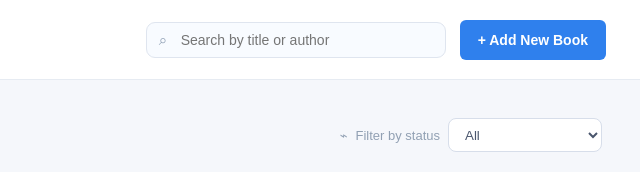
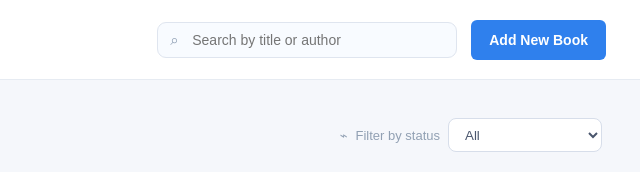
Before and after one commit to sumanksardar/CET252-BookVault, a website: page CLIENT/index.html in a window 1280 px wide. Shown: the top 172 px of the page, 640-1280 px from the left. Drawn offline with Linux system fonts and the light colour scheme; no server answers.

Commit message:
Improve Add New Book button clarity, closes #2

```diff
--- a/CLIENT/index.html
+++ b/CLIENT/index.html
@@ -28,7 +28,7 @@
           </div>
 
           <button id="openAddBtn" class="btn btn-primary">
-            + Add New Book
+             Add New Book
           </button>
         </div>
       </header>
```
